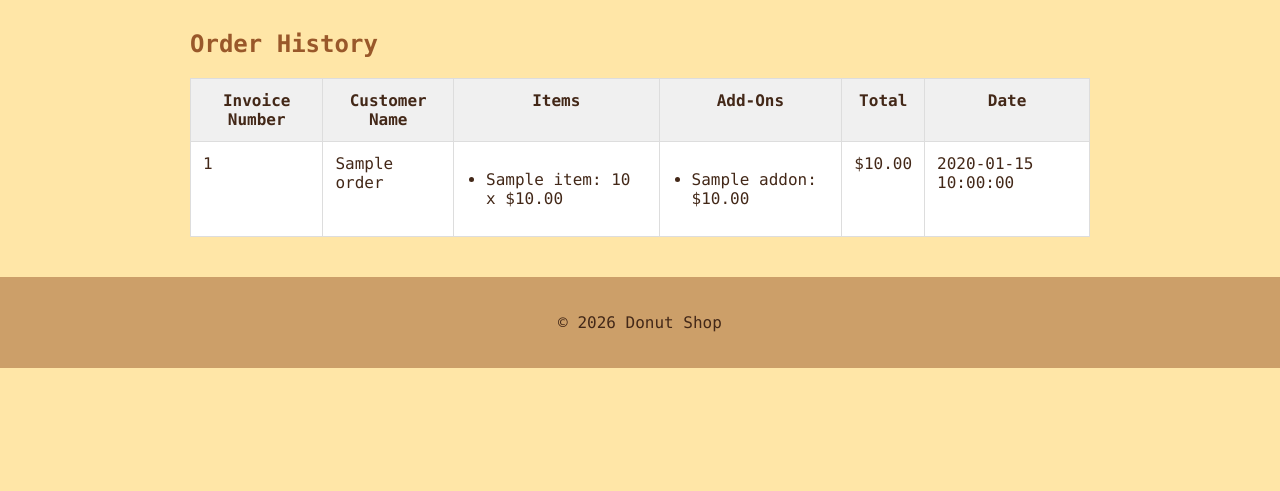
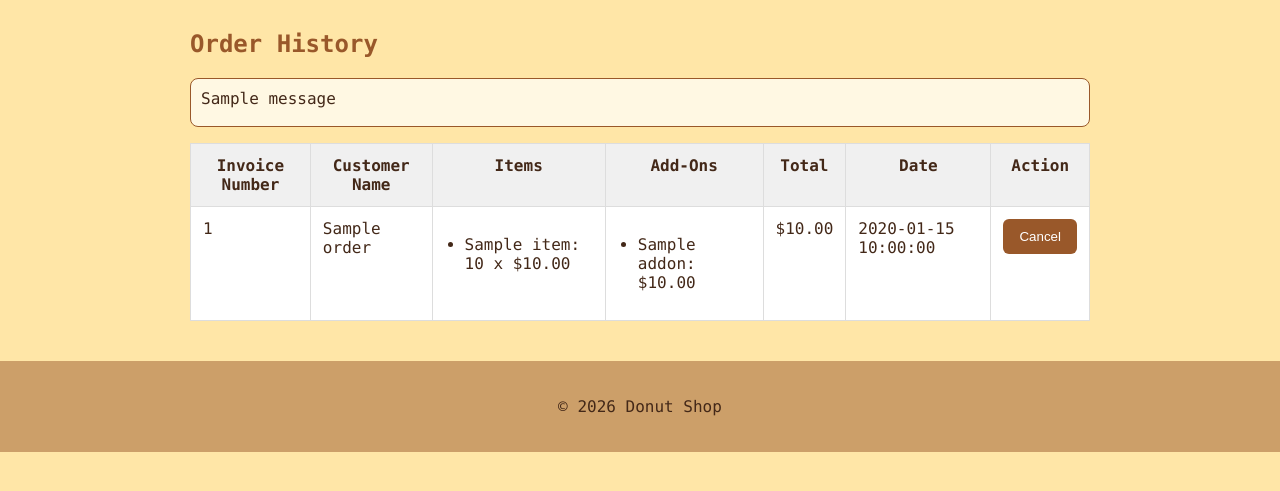
Before and after one commit to st25034/CSC2-flask-internal, a Flask app: template templates/order_history.html in a window 1280 px wide. Shown: the part 122-613 px from the top of the page. Run offline with Flask 3, Linux system fonts and the light colour scheme; the template is opened without the code that fills it: most values are stand-ins (such as "Sample title", 1, 10 or a date in 2020); one stand-in notice (Sample message) is shown.

Commit message:
added cancel button and flash message to order history

```diff
--- a/templates/order_history.html
+++ b/templates/order_history.html
@@ -4,6 +4,16 @@
 
 {% block content %}
     <h2>Order History</h2>
+
+    {% with messages = get_flashed_messages() %}
+        {% if messages %}
+            <ul class="flashes">
+                {% for message in messages %}
+                    <li>{{ message }}</li>
+                {% endfor %}
+            </ul>
+        {% endif %}
+    {% endwith %}
 
     {% if orders %}
         <table>
@@ -15,6 +25,7 @@
                     <th>Add-Ons</th>
                     <th>Total</th>
                     <th>Date</th>
+                    <th>Action</th>
                 </tr>
             </thead>
 
@@ -51,6 +62,13 @@
                         <td>${{ '%.2f' % order['total'] }}</td>
 
                         <td>{{ order['date'] }}</td>
+
+                        <td>
+                            <form action="{{ url_for('cancel_saved_order', order_id=order.order_id) }}" method="post"
+                                onsubmit="return confirm('Cancel this order?')">
+                                <button type="submit">Cancel</button>
+                            </form>
+                        </td>
                     </tr>
                 {% endfor %}
             </tbody>
```
